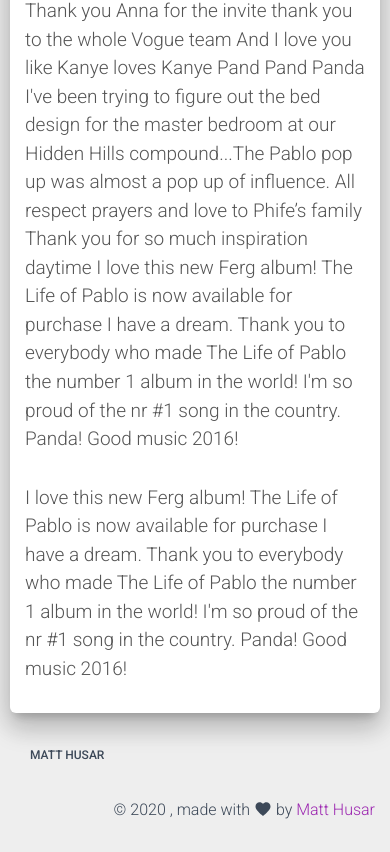
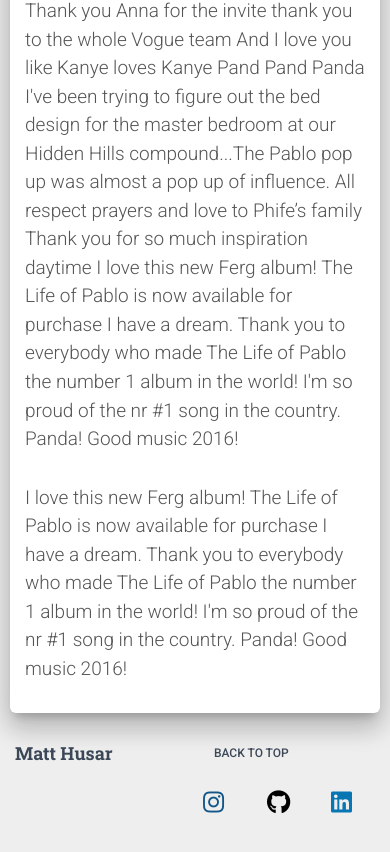
Before and after one commit to husarms/matthusar-site, a Next.js app: page /tokyo in a window 390 px wide. Shown: the part 3326-4178 px from the top of the page. Built offline with nearby package versions, Linux system fonts and the light colour scheme.

Commit message:
Header and footer

```diff
--- /dev/null
+++ b/assets/jss/nextjs-material-kit-pro/components/sharedFooterStyle.js
@@ -0,0 +1,114 @@
+import {
+  container,
+  primaryColor,
+  btnLink,
+  grayColor,
+  blackColor,
+  linkedinColor,
+  instagramColor,
+  hexToRgb
+} from "assets/jss/nextjs-material-kit-pro.js";
+
+const footerStyle = {
+  left: {
+    float: "left!important",
+    display: "block"
+  },
+  right: {
+    margin: "0",
+    float: "right"
+  },
+  center: {
+    display: "inline-block",
+    float: "none"
+  },
+  footer: {
+    padding: "0.9375rem 0",
+    textAlign: "center",
+    display: "flex",
+    zIndex: "2",
+    position: "relative",
+    "& ul": {
+      marginBottom: "0",
+      padding: 0,
+      listStyle: "none"
+    }
+  },
+  a: {
+    color: primaryColor[0],
+    textDecoration: "none",
+    backgroundColor: "transparent"
+  },
+  container,
+  list: {
+    marginBottom: "0",
+    padding: "0",
+    marginTop: "0"
+  },
+  listItem: {
+    float: "left",
+    color: "inherit",
+    position: "relative",
+    display: "block",
+    width: "auto",
+    margin: "0",
+    padding: "0"
+  },
+  inlineBlock: {
+    display: "inline-block",
+    padding: "0px",
+    width: "auto"
+  },
+  navButton: {
+    padding: "15px 15px",
+    color: grayColor[1],
+    fontSize: "12px"
+  },
+  icon: {
+    width: "18px",
+    height: "18px",
+    position: "relative",
+    top: "3px"
+  },
+  iconSocial: {
+    width: "41px",
+    height: "41px",
+    fontSize: "24px",
+    minWidth: "41px",
+    padding: 0,
+    overflow: "hidden",
+    position: "relative",
+    "@media (max-width: 768px)": {
+      width: "24px",
+      height: "24px",
+      minWidth: "24px",
+    },
+  },
+  buttonLinkedIn: {
+    ...btnLink,
+    color: linkedinColor,
+  },
+  buttonInstagram: {
+    ...btnLink,
+    color: instagramColor
+  },
+  buttonGitHub: {
+    ...btnLink,
+    color: blackColor
+  },
+  footerBrand: {
+    height: "50px",
+    padding: "15px 15px",
+    fontSize: "18px",
+    lineHeight: "50px",
+    marginLeft: "-15px",
+    color: grayColor[1],
+    textDecoration: "none",
+    fontWeight: 700,
+    fontFamily: "Roboto Slab,Times New Roman,serif"
+  },
+  clearFix: {
+    clear: "both"
+  }
+};
+export default footerStyle;
--- a/components/Footer/SharedFooter.js
+++ b/components/Footer/SharedFooter.js
@@ -1,40 +1,94 @@
 /* eslint-disable */
 import React from "react";
+import classNames from "classnames";
 // @material-ui/core components
 import List from "@material-ui/core/List";
 import ListItem from "@material-ui/core/ListItem";
-import Footer from "components/Footer/Footer.js";
-// @material-ui/icons
-import Favorite from "@material-ui/icons/Favorite";
+import Button from "@material-ui/core/Button";
+import { makeStyles } from "@material-ui/core/styles";
 
-export default function SharedFooter(props) {
-  const { classes } = props;
+import styles from "assets/jss/nextjs-material-kit-pro/components/sharedFooterStyle.js";
+
+const useStyles = makeStyles(styles);
+
+export default function SharedFooter() {
+  const classes = useStyles();
+  const scrollToTop = () => {
+    window.scrollTo({top: 0, behavior: 'smooth'});
+  };
   return (
-    <Footer
-      content={
+    <footer className={classes.footer}>
+      <div className={classes.container}>
         <div>
           <div className={classes.left}>
             <List className={classes.list}>
               <ListItem className={classes.inlineBlock}>
-                <a
-                  href="https://www.creative-tim.com/?ref=njsmkp-blog-posts"
-                  target="_blank"
-                  className={classes.block}
-                >
+                <a href="/" className={classes.footerBrand}>
                   Matt Husar
                 </a>
               </ListItem>
             </List>
           </div>
+          <div className={classes.center}>
+            <List className={classes.list}>
+              <Button className={classes.navButton} onClick={scrollToTop}>Back to Top</Button>
+            </List>
+          </div>
           <div className={classes.right}>
-            &copy; {1900 + new Date().getYear()} , made with{" "}
-            <Favorite className={classes.icon} /> by{" "}
-            <a href="https://www.linkedin.com/in/matthusar" target="_blank">
-              Matt Husar
-            </a>{" "}
+            <List className={classes.list}>
+              <ListItem className={classes.listItem}>
+                <Button
+                  color="transparent"
+                  href="https://www.instagram.com/matthusar/"
+                  target="_blank"
+                  className={classes.buttonInstagram}
+                >
+                  <i
+                    className={classNames(
+                      classes.iconSocial,
+                      "fab",
+                      "fa-instagram"
+                    )}
+                  />
+                </Button>
+              </ListItem>
+              <ListItem className={classes.listItem}>
+                <Button
+                  color="transparent"
+                  href="https://github.com/husarms"
+                  target="_blank"
+                  className={classes.buttonGitHub}
+                >
+                  <i
+                    className={classNames(
+                      classes.iconSocial,
+                      "fab",
+                      "fa-github"
+                    )}
+                  />
+                </Button>
+              </ListItem>
+              <ListItem className={classes.listItem}>
+                <Button
+                  color="transparent"
+                  href="https://www.linkedin.com/in/matthusar/"
+                  target="_blank"
+                  className={classes.buttonLinkedIn}
+                >
+                  <i
+                    className={classNames(
+                      classes.iconSocial,
+                      "fab",
+                      "fa-linkedin"
+                    )}
+                  />
+                </Button>
+              </ListItem>
+            </List>
           </div>
         </div>
-      }
-    />
+        <div className={classes.clearFix} />
+      </div>
+    </footer>
   );
 }
--- a/components/Header/HeaderLinks.js
+++ b/components/Header/HeaderLinks.js
@@ -10,6 +10,8 @@ import { makeStyles } from "@material-ui/core/styles";
 import List from "@material-ui/core/List";
 import ListItem from "@material-ui/core/ListItem";
 import Icon from "@material-ui/core/Icon";
+import Tooltip from "@material-ui/core/Tooltip";
+import Button from "@material-ui/core/Button";
 import Hidden from "@material-ui/core/Hidden";
 
 // @material-ui/icons
@@ -90,41 +92,6 @@ export default function HeaderLinks(props) {
   const classes = useStyles();
   return (
     <List className={classes.list + " " + classes.mlAuto}>
-      <ListItem className={classes.listItem}>
-        <CustomDropdown
-          noLiPadding
-          navDropdown
-          hoverColor={dropdownHoverColor}
-          buttonText="Components"
-          buttonProps={{
-            className: classes.navLink,
-            color: "transparent"
-          }}
-          buttonIcon={Apps}
-          dropdownList={[
-            <Link href="/examples/presentation">
-              <a className={classes.dropdownLink}>
-                <LineStyle className={classes.dropdownIcons} /> Presentation
-                Page
-              </a>
-            </Link>,
-            <Link href="/examples/components">
-              <a className={classes.dropdownLink}>
-                <Layers className={classes.dropdownIcons} />
-                All components
-              </a>
-            </Link>,
-            <a
-              href="https://demos.creative-tim.com/nextjs-material-kit-pro/documentation/tutorial?ref=njsmkp-navbar"
-              target="_blank"
-              className={classes.dropdownLink}
-            >
-              <Icon className={classes.dropdownIcons}>content_paste</Icon>
-              Documentation
-            </a>
-          ]}
-        />
-      </ListItem>
       <ListItem className={classes.listItem}>
         <CustomDropdown
           noLiPadding
@@ -285,6 +252,72 @@ export default function HeaderLinks(props) {
           ]}
         />
       </ListItem>
+      <ListItem className={classes.listItem}>
+        <Link href="/examples/about-us">
+          <a className={classes.navLink}>Travel</a>
+        </Link>
+      </ListItem>
+      <ListItem className={classes.listItem}>
+        <Link href="/examples/about-us">
+          <a className={classes.navLink}>Tech</a>
+        </Link>
+      </ListItem>
+      <ListItem className={classes.listItem}>
+        <Link href="/examples/about-us">
+          <a className={classes.navLink}>About</a>
+        </Link>
+      </ListItem>
+      <ListItem className={classes.listItem}>
+        <Tooltip
+          id="instagram-tooltip"
+          title="Follow me on instagram"
+          placement={"top"}
+          classes={{ tooltip: classes.tooltip }}
+        >
+          <Button
+            color="transparent"
+            href="https://www.instagram.com/matthusar/"
+            target="_blank"
+            className={classes.navLink}
+          >
+            <i className={classes.socialIcons + " fab fa-instagram"} />
+          </Button>
+        </Tooltip>
+      </ListItem>
+      <ListItem className={classes.listItem}>
+        <Tooltip
+          id="github-tooltip"
+          title="Follow me on GitHub"
+          placement={"top"}
+          classes={{ tooltip: classes.tooltip }}
+        >
+          <Button
+            color="transparent"
+            href="https://github.com/husarms"
+            target="_blank"
+            className={classes.navLink}
+          >
+            <i className={classes.socialIcons + " fab fa-github"} />
+          </Button>
+        </Tooltip>
+      </ListItem>
+      <ListItem className={classes.listItem}>
+        <Tooltip
+          id="linkedin-tooltip"
+          title="Find me on LinkedIn"
+          placement={"top"}
+          classes={{ tooltip: classes.tooltip }}
+        >
+          <Button
+            color="transparent"
+            href="https://www.linkedin.com/in/matthusar/"
+            target="_blank"
+            className={classes.navLink}
+          >
+            <i className={classes.socialIcons + " fab fa-linkedin"} />
+          </Button>
+        </Tooltip>
+      </ListItem>
     </List>
   );
 }
--- a/pages/index.js
+++ b/pages/index.js
@@ -47,7 +47,7 @@ export default function BlogPostsPage() {
           <SectionInterested />
         </div>
       </div>
-      <SharedFooter classes={classes} />
+      <SharedFooter />
     </div>
   );
 }
--- a/pages/tokyo.js
+++ b/pages/tokyo.js
@@ -59,7 +59,7 @@ export default function BlogPostPage() {
           <SectionText />
         </div>
       </div>
-      <SharedFooter classes={classes} />
+      <SharedFooter />
     </div>
   );
 }
```
